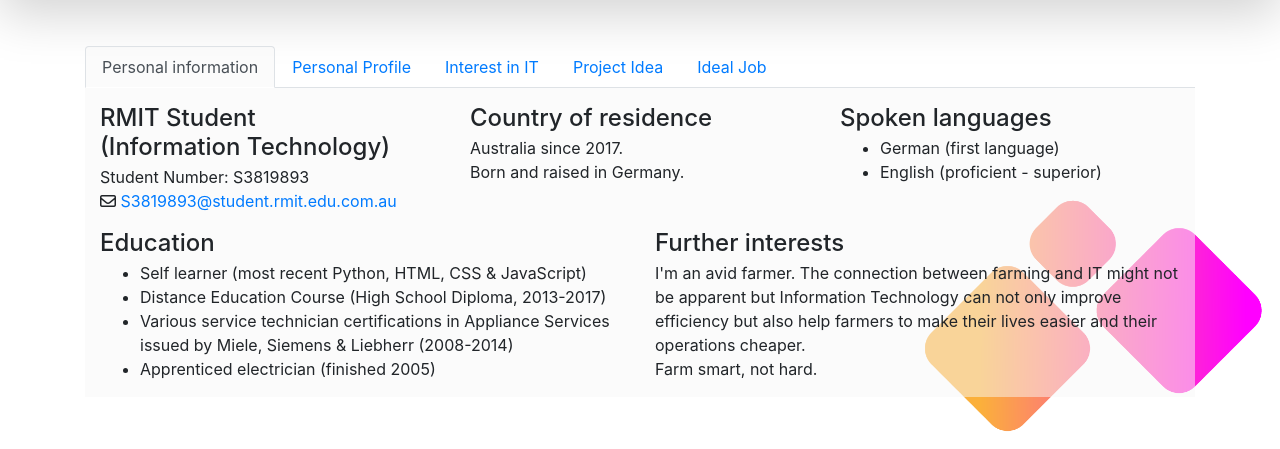
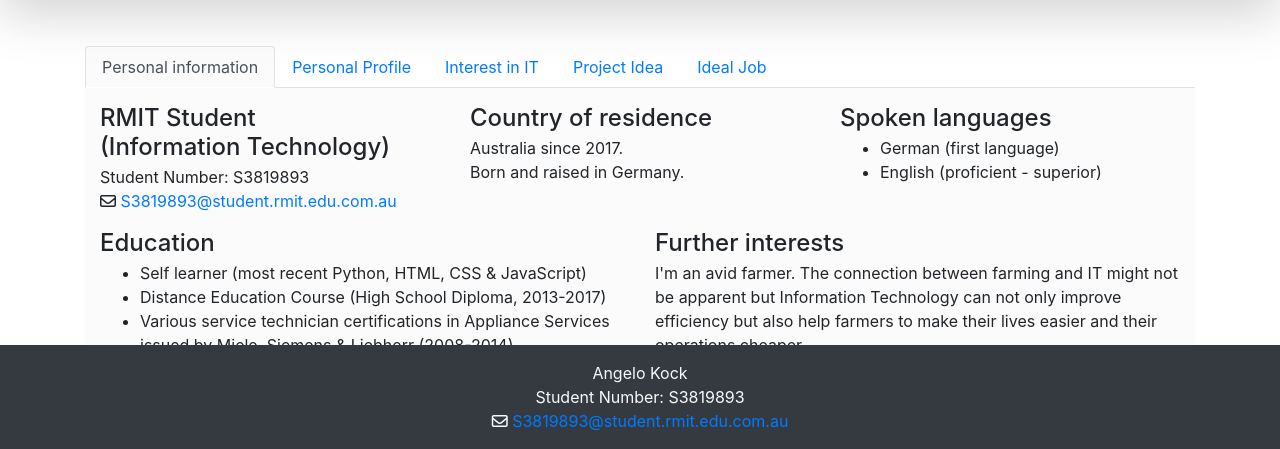
Before and after one commit to 10111101000/rmit_assignment-1, a plain HTML site: page index.html in a window 1280 px wide. Shown: the part 351-800 px from the top of the page. Drawn offline with nearby package versions, Linux system fonts and the light colour scheme.

Commit message:
Final content changes

```diff
--- a/index.html
+++ b/index.html
@@ -545,5 +545,8 @@
     </div>
   </div>
 </body>
-
+<footer class='bg-dark text-light pt-3 text-center'>
+  <p>Angelo Kock<br/> Student Number: S3819893<br/> <i class="far fa-envelope"></i> <a
+    href="mailto:S3819893@student.rmit.edu.com.au">S3819893@student.rmit.edu.com.au</a></p>
+</footer>
 </html>
--- a/styles.css
+++ b/styles.css
@@ -1,27 +1,10 @@
 body {
-    background: url(img/bg_trust_lg.png) fixed;
-    background-position: right bottom;
+    background-position: right 20%;
     background-repeat: no-repeat;
     background-attachment: fixed;
-    background-size: cover;
     background-size: 1000px;
     background-color:rgb(248,248,248);
 }
-
-/*
-.navbar-light {
-    background: rgba(0, 0, 0, 0.0)!important;
-    font: white!important;
-}
-
-.navbar-light .navbar-nav .nav-link {
-    color: white!important;
-}
-
-.navbar-light .navbar-brand {
-    color: white!important;
-}
-*/
 
 #personal-profile .h1, .h2, .h3, .h4, .h5, .h6, h1, h2, h3, h4, h5, h6 {
     margin-bottom: .2rem!important;
@@ -38,3 +21,11 @@ body {
 .rounded {
     border-radius: 0.6rem!important;
 }
+
+footer {
+    display: block;
+    position: fixed;
+    left: 0;
+    bottom: 0;
+    width: 100%;
+}
```
